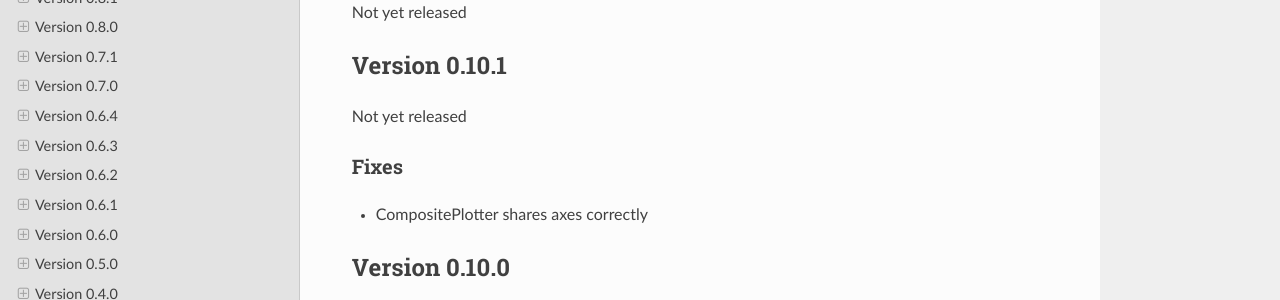
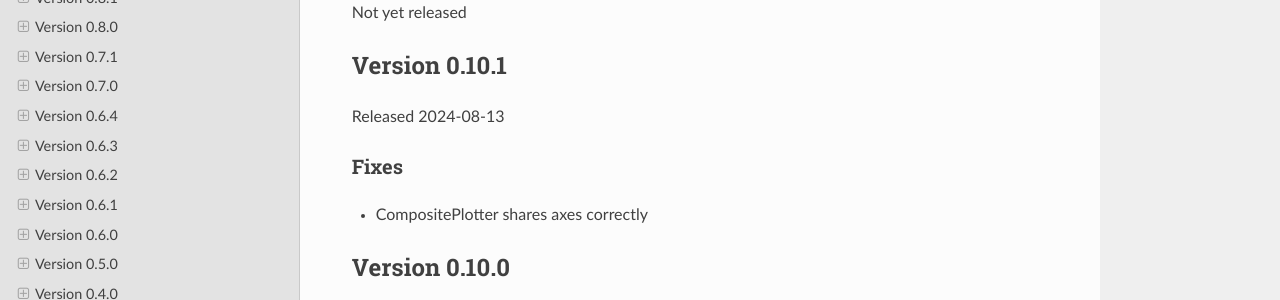
Before and after one commit to tillbiskup/aspecd, a Sphinx documentation site: the page built from docs/changelog.rst, in a window 1280 px wide and 900 px high. Shown: the part 315-615 px from the top of the window. Built offline with Sphinx 7.4.7 and the Read the Docs theme 2.0.0, drawn with Linux system fonts in a browser that asks for light colours.

Commit message:
Post-release

```diff
--- a/docs/changelog.rst
+++ b/docs/changelog.rst
@@ -14,7 +14,7 @@ Not yet released
 Version 0.10.1
 ==============
 
-Not yet released
+Released 2024-08-13
 
 
 Fixes
```
Also changed, not shown: 1 other file.
